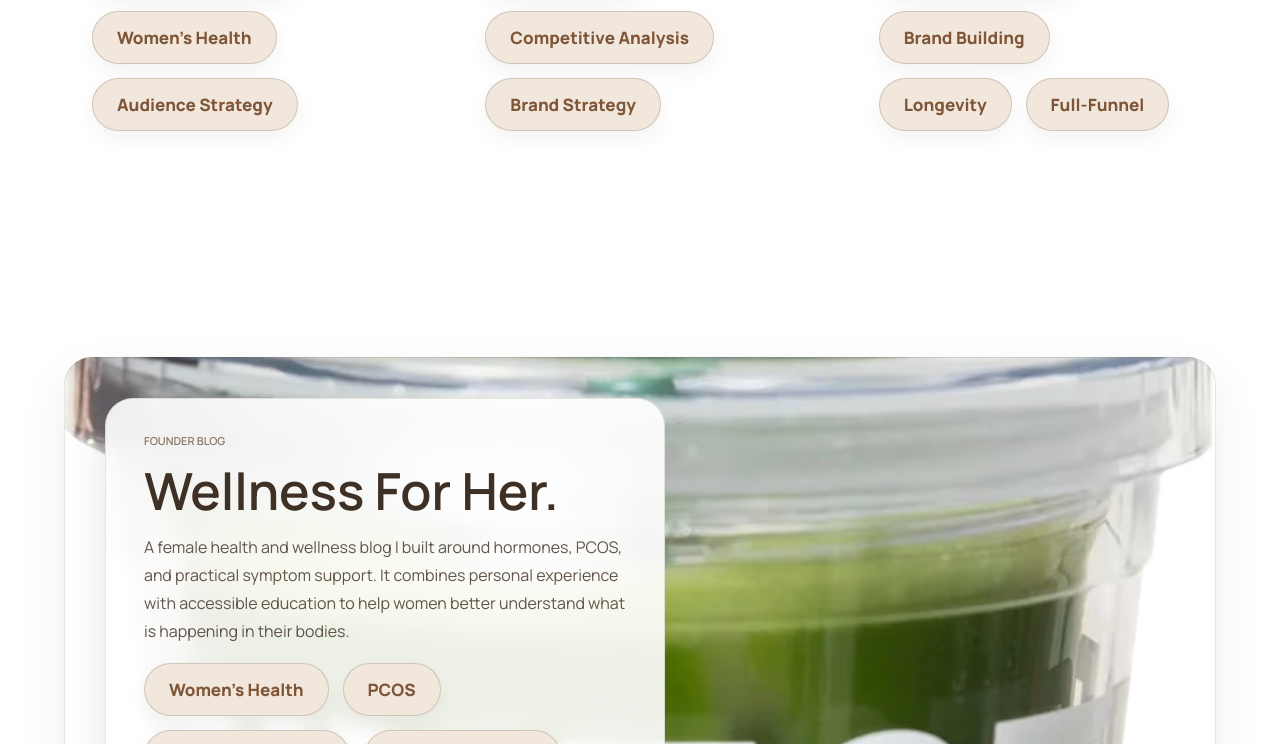
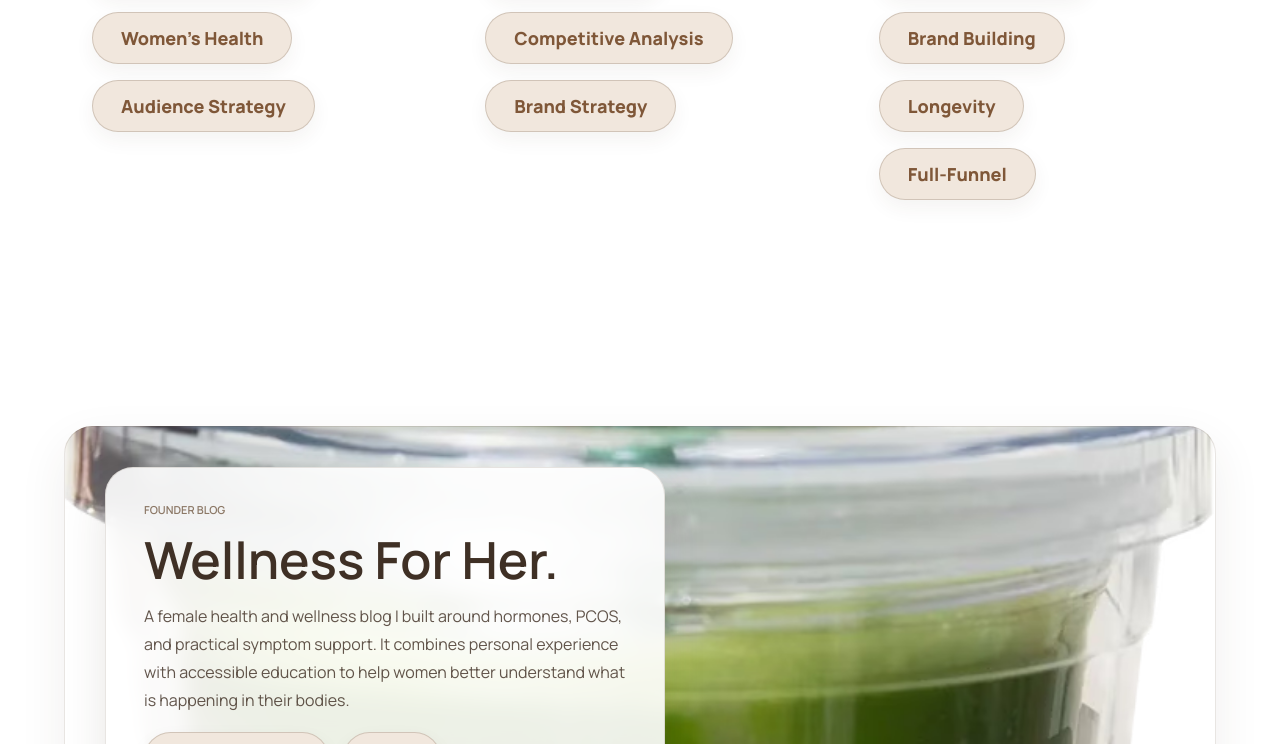
Before and after one commit to Jimenav123/Jimena-port, a website built with Vite: page index.html in a window 1280 px wide. Shown: the part 1458-2202 px from the top of the page. Built offline with nearby package versions, Linux system fonts and the light colour scheme.

Commit message:
Strengthen project tag bubble styles

```diff
--- a/index.html
+++ b/index.html
@@ -787,6 +787,25 @@
     .pimg-logo-oura .pimg-logo-mark, .pimg-logo-longevity .pimg-logo-mark { font-family: "Avenir Next", "Helvetica Neue", Arial, sans-serif !important; text-align: center !important; }
     .blog-shell { background: url("images/blog-photo-52a492.png") center 45%/cover no-repeat !important; }
     .blog-copy { background: rgba(255,255,255,.9) !important; }
+    .pcard .tags {
+      gap: 16px !important;
+      align-items: center !important;
+    }
+    .pcard .tag {
+      display: inline-flex !important;
+      align-items: center !important;
+      justify-content: center !important;
+      min-height: 52px !important;
+      padding: 15px 28px !important;
+      border-radius: 999px !important;
+      background: #f1e7dd !important;
+      border: 1px solid rgba(95,72,50,.22) !important;
+      color: var(--accent-strong) !important;
+      font-size: 18px !important;
+      font-weight: 800 !important;
+      line-height: 1 !important;
+      box-shadow: 0 8px 20px rgba(63,48,37,.06) !important;
+    }
     .modal-overlay, .modal-card, .modal-head, .modal-embed, .modal-embed embed { background: #f8f6f1 !important; }
   </style>
 </head>
```
